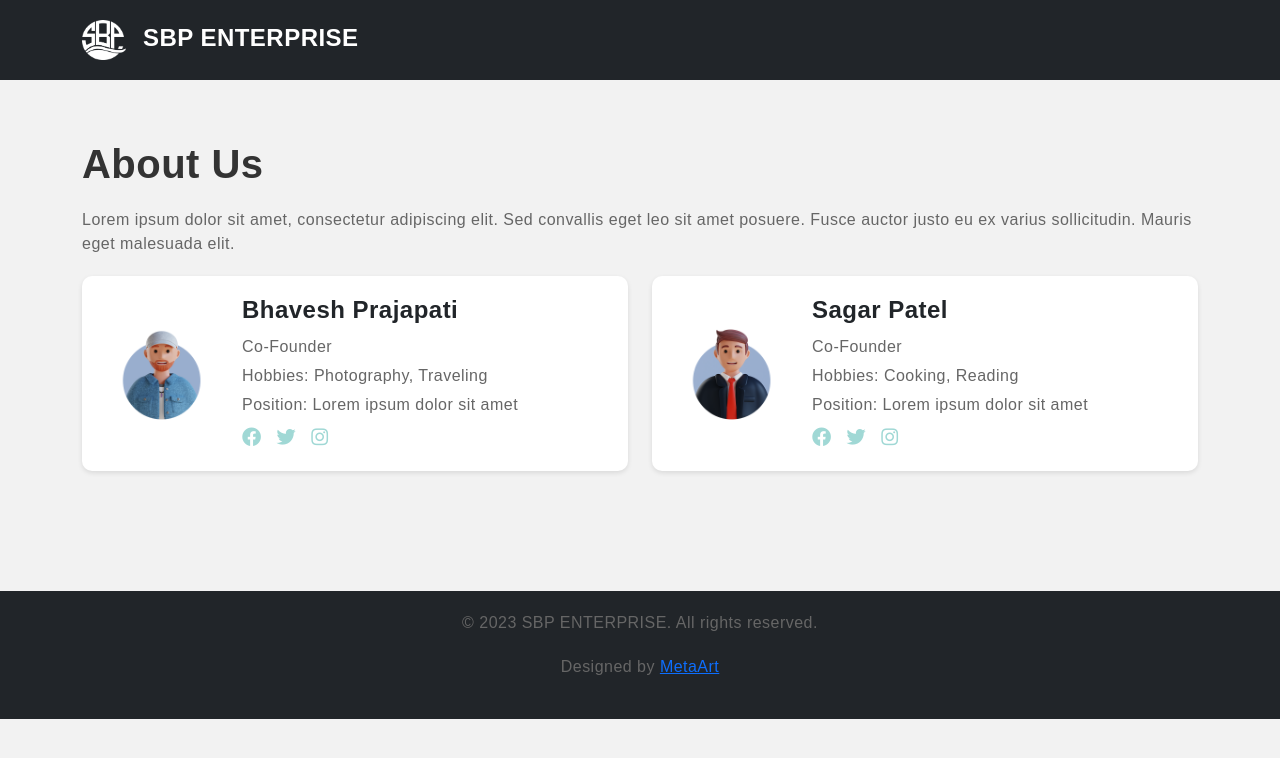
After one commit to Remsy2027/Kabir-s_Website, a Flask app: page /about in a window 1280 px wide. The commit adds this page. Shown: the top 758 px of the page. Run offline with Flask 3, Linux system fonts and the light colour scheme.

Commit message:
Update Code Added New Files

```diff
--- a/app.py
+++ b/app.py
@@ -11,6 +11,13 @@ def home():
 def inquiry():
     return render_template('inquiry.html')
 
+@app.route('/products')
+def products():
+    return render_template('products.html')
+
+@app.route('/about')
+def about():
+    return render_template('about.html')
 
 @app.route('/submit', methods=['POST'])
 def submit():
@@ -24,7 +31,7 @@ def submit():
     smtp_username = 'mohitphotoart1980@gmail.com'
     smtp_password = 'jljjrzsconxuopry'
     sender_email = 'mohitphotoart1980@gmail.com'
-    receiver_email = 'kpmax9.18@gmail.com'
+    receiver_email = 'Sbpenterprise2@gmail.com'
 
     # Construct email message
     subject = 'Form Submission'
--- a/static/css/style.css
+++ b/static/css/style.css
@@ -272,7 +272,7 @@ h1.heading.pink:after {
 .contact-banner {
   background: url(../assets/bg-pat.png) #664fee repeat;
   color: #fff;
-  padding: 6em;
+  padding: 0.5em;
 }
 .contact-banner h1 {
   font-family: 'Montserrat', sans-serif;
@@ -283,10 +283,97 @@ h1.heading.pink:after {
 }
 
 
+/* Products Page */
+
+.nav-logo {
+    height: 40px;
+    width: auto;
+    margin-right: 10px;
+}
+
+body {
+    background-color: #f6f6f6;
+}
+
+.navbar-brand {
+    font-weight: bold;
+}
+
+.navbar {
+    background-color: #a0d8d5;
+    height:80px;
+    width: 100%;
+    padding: 10px 0;
+    position: fixed;
+    top: 0;
+    left: 0;
+    z-index: 999;
+}
+
+.container {
+    margin-top: 40px;
+    margin-bottom: 40px;
+}
+
+h2 {
+    color: #333;
+    text-align: center;
+    margin-bottom: 30px;
+}
+
+.card {
+    background-color: #fff;
+    border-radius: 8px;
+    box-shadow: 0 2px 4px rgba(0, 0, 0, 0.2);
+    transition: background-color 0.3s ease;
+    position: relative;
+    cursor: pointer;
+    margin-bottom: 20px;
+}
+
+.card:hover {
+    background-color: #ccc;
+}
+
+.card:hover .card-description {
+    display: block;
+}
+
+.card-description {
+    display: none;
+    text-align: center;
+    position: absolute;
+    top: 50%;
+    left: 50%;
+    transform: translate(-50%, -50%);
+    background-color: rgba(0, 0, 0, 0.8);
+    color: #fff;
+    padding: 10px;
+    border-radius: 4px;
+    width: 90%;
+}
+
+.card-title {
+    font-size: 20px;
+    font-weight: bold;
+    margin-top: 20px;
+    margin-bottom: 10px;
+    text-align: center;
+}
+
+.card-text {
+    text-align: center;
+    color: #555;
+}
+
 /* Footer */
+
 .footer {
-  background-color: #37324b;
+  background-color: #a0d8d5;
   padding: 5em;
+  color: #fff;
+  padding: 0 0;
+  text-align: center;
 }
 .footer h1 {
   font-family: 'Montserrat', sans-serif;
@@ -336,6 +423,12 @@ h1.heading.pink:after {
   opacity: 0.8;
 }
 
+@media (min-width: 721px) {
+  /* Show the navigation menu and hide the toggle button in desktop mode */
+  .navbar-collapse {
+    display: block !important;
+  }
+}
 
 /* Main navigation */
 nav {
@@ -440,18 +533,6 @@ ul.main-nav.show-it {
   transition-delay: .25s;
 }
 
-
-
-
-
-
-
-
-
-
-
-
-
 /* Let's optimise it for mobile devices */
 
 @media (max-width: 720px){
--- /dev/null
+++ b/templates/about.html
@@ -0,0 +1,164 @@
+<!DOCTYPE html>
+<html>
+<head>
+    <title>About Us</title>
+    <link rel="stylesheet" href="{{ url_for('static', filename='css/style.css') }}">
+    <!-- Add Bootstrap CSS CDN or local file -->
+    <link rel="stylesheet" href="https://cdn.jsdelivr.net/npm/bootstrap@5.3.0/dist/css/bootstrap.min.css">
+    <!-- Add Font Awesome CSS CDN or local file -->
+    <link rel="stylesheet" href="https://cdnjs.cloudflare.com/ajax/libs/font-awesome/5.15.4/css/all.min.css">
+    <style>
+        body {
+            background-color: #f2f2f2;
+            font-family: Arial, sans-serif;
+        }
+        header {
+            margin-bottom: 20px;
+        }
+        .navbar {
+            background-color: #a0d8d5;
+            height: 80px;
+            width: 100%;
+            padding: 0;
+        }
+        .navbar-brand {
+            font-size: 1.5rem;
+            font-weight: bold;
+            color: #fff;
+        }
+        .container {
+            padding-top: 20px;
+            padding-bottom: 20px;
+        }
+        h1 {
+            color: #333;
+            font-size: 2.5rem;
+            font-weight: bold;
+            margin-bottom: 20px;
+        }
+        p {
+            color: #666;
+            margin-bottom: 20px;
+        }
+        .owner-section {
+            margin-bottom: 40px;
+        }
+        .owner-card {
+            background-color: #fff;
+            border-radius: 10px;
+            box-shadow: 0 2px 5px rgba(0, 0, 0, 0.1);
+            padding: 20px;
+            margin-bottom: 20px;
+            overflow: hidden;
+        }
+        .owner-content {
+            display: flex;
+            align-items: center;
+        }
+        .owner-image {
+            width: 120px;
+            height: 120px;
+            border-radius: 50%;
+            object-fit: cover;
+            margin-right: 20px;
+        }
+        .owner-details h4 {
+            font-size: 1.5rem;
+            font-weight: bold;
+            margin-bottom: 10px;
+        }
+        .owner-details p {
+            color: #666;
+            margin-bottom: 5px;
+        }
+        .owner-social-icons {
+            margin-top: 10px;
+        }
+        .social-icon {
+            color: #a0d8d5;
+            font-size: 1.2rem;
+            margin-right: 10px;
+            cursor: pointer;
+        }
+        footer {
+            background-color: #a0d8d5;
+            color: #fff;
+            padding: 0 0;
+            text-align: center;
+        }
+    </style>
+</head>
+<body>
+    <header>
+        <nav class="navbar navbar-expand-lg navbar-dark bg-dark">
+            <div class="container">
+                <a class="navbar-brand" href="/">
+                    <img src="{{ url_for('static', filename='images/logo.png') }}" alt="Chemical Industry Logo" class="nav-logo">
+                    SBP ENTERPRISE
+                </a>
+            </div>
+        </nav>
+    </header>
+
+    <div class="container">
+        <h1>About Us</h1>
+        <p>Lorem ipsum dolor sit amet, consectetur adipiscing elit. Sed convallis eget leo sit amet posuere. Fusce auctor justo eu ex varius sollicitudin. Mauris eget malesuada elit.</p>
+        <div class="owner-section">
+            <div class="row">
+                <div class="col-md-6">
+                    <div class="owner-card">
+                        <div class="owner-content">
+                            <img src="{{ url_for('static', filename='images/owner1.png') }}" alt="Owner 1" class="owner-image">
+                            <div class="owner-details">
+                                <h4>Bhavesh Prajapati</h4>
+                                <p>Co-Founder</p>
+                                <p>Hobbies: Photography, Traveling</p>
+                                <p>Position: Lorem ipsum dolor sit amet</p>
+                                <div class="owner-social-icons">
+                                    <i class="social-icon fab fa-facebook" onclick="showAccount('john_doe_fb')"></i>
+                                    <i class="social-icon fab fa-twitter" onclick="showAccount('john_doe_twitter')"></i>
+                                    <i class="social-icon fab fa-instagram" onclick="showAccount('john_doe_insta')"></i>
+                                </div>
+                            </div>
+                        </div>
+                    </div>
+                </div>
+                <div class="col-md-6">
+                    <div class="owner-card">
+                        <div class="owner-content">
+                            <img src="{{ url_for('static', filename='images/owner2.png') }}" alt="Owner 2" class="owner-image">
+                            <div class="owner-details">
+                                <h4>Sagar Patel</h4>
+                                <p>Co-Founder</p>
+                                <p>Hobbies: Cooking, Reading</p>
+                                <p>Position: Lorem ipsum dolor sit amet</p>
+                                <div class="owner-social-icons">
+                                    <i class="social-icon fab fa-facebook" onclick="showAccount('jane_smith_fb')"></i>
+                                    <i class="social-icon fab fa-twitter" onclick="showAccount('jane_smith_twitter')"></i>
+                                    <i class="social-icon fab fa-instagram" onclick="showAccount('jane_smith_insta')"></i>
+                                </div>
+                            </div>
+                        </div>
+                    </div>
+                </div>
+            </div>
+        </div>
+    </div>
+
+    <footer class="bg-dark text-light">
+        <div class="container">
+            <p>&copy; 2023 SBP ENTERPRISE. All rights reserved.</p>
+            <p>Designed by <a href="https://metaart.co.in/">MetaArt</a></p>
+        </div>
+    </footer>
+
+    <!-- Add Bootstrap JS CDN or local file -->
+    <script src="https://cdn.jsdelivr.net/npm/bootstrap@5.3.0/dist/js/bootstrap.bundle.min.js"></script>
+    <script>
+        function showAccount(account) {
+            // Replace the alert function with your code to show the owner's account
+            alert("Showing account: " + account);
+        }
+    </script>
+</body>
+</html>
```
Also changed, not shown: templates/index.html (+14 -23 lines), templates/products.html (added, +145 -0 lines), static/images/owner1.png (added), static/images/owner2.png (added), static/images/product1.jpg (added), static/images/product10.jpg (added), static/images/product11.jpg (added), static/images/product12.jpg (added), static/images/product2.jpg (added), static/images/product3.jpg (added), static/images/product4.jpg (added), static/images/product5.jpg (added), static/images/product6.jpg (added), static/images/product7.jpg (added), 2 more files.
